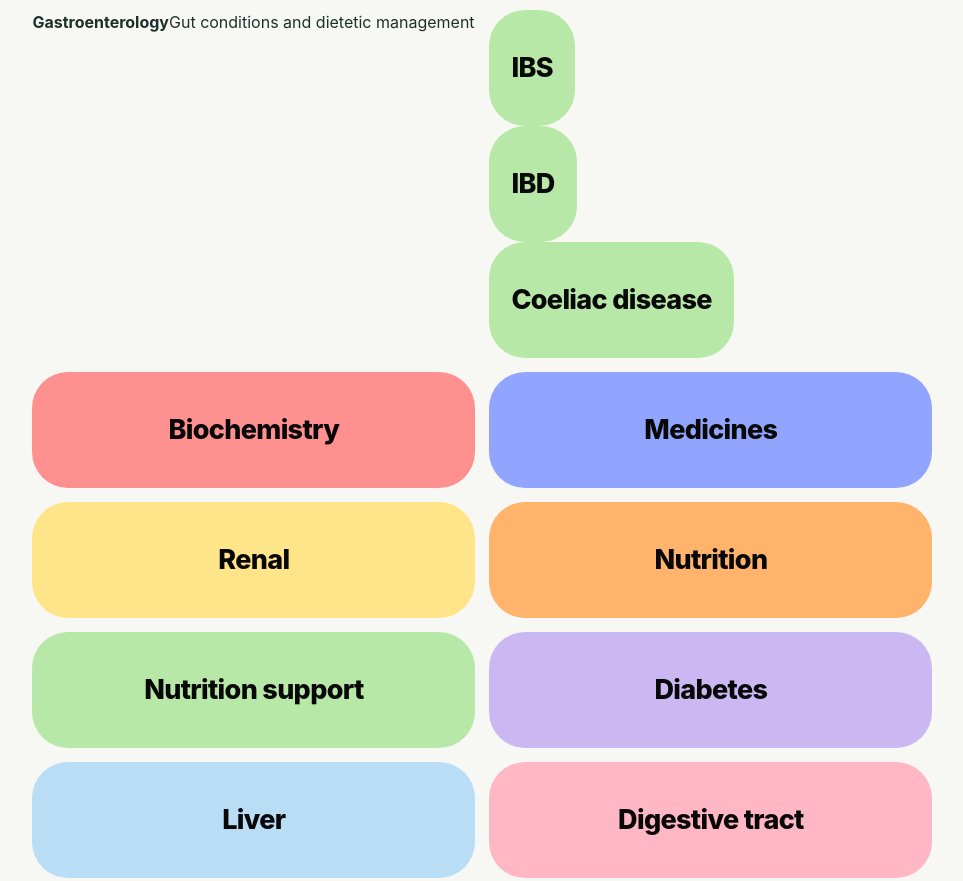
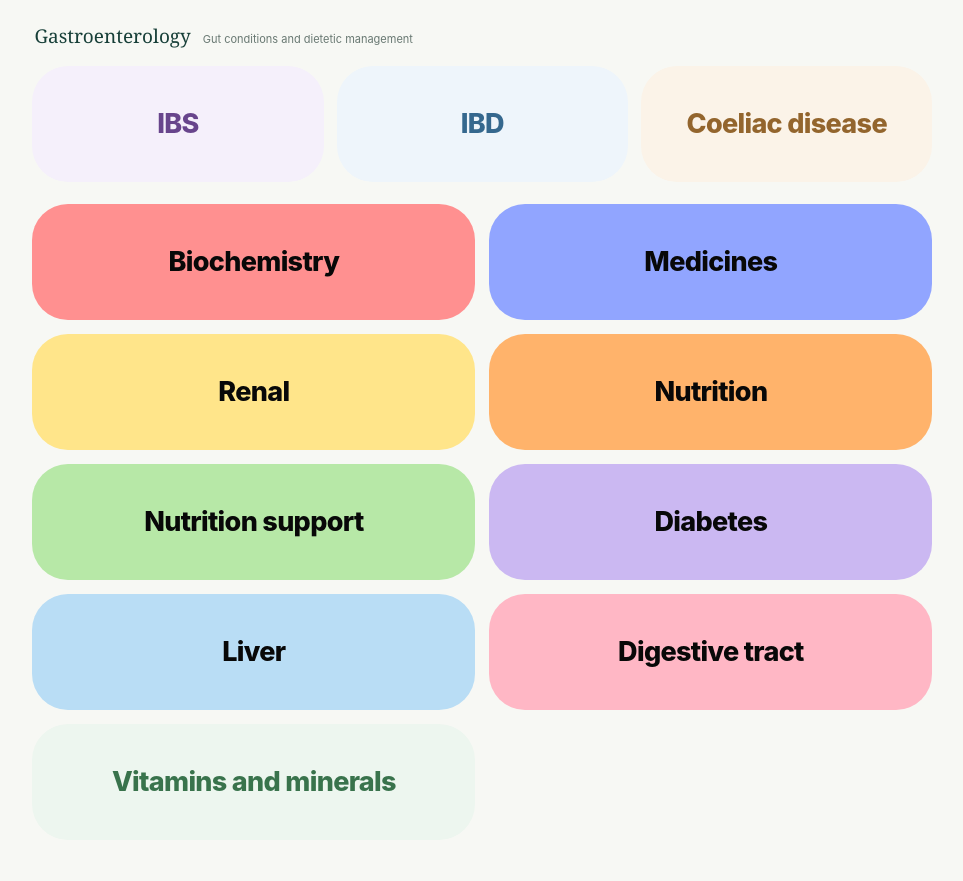
Before and after one commit to seamusC01/DieteticsDeck, a plain HTML site: page index.html in a window 1280 px wide. Shown: the part 1020-1901 px from the top of the page, without its empty margins (70-1033 px from the left). Drawn offline with Linux system fonts and the light colour scheme.

Commit message:
Add distinct colours for gastro and vitamins topics

```diff
--- a/styles.css
+++ b/styles.css
@@ -190,3 +190,24 @@ main{min-height:65vh}.view{display:none}.view.active{display:block}.hero{positio
 .diagram-labels path{stroke:#5e5954;stroke-width:1.4}
 .diagram-labels .diagram-small-label{font-size:10px;font-weight:500;fill:#655c55}
 @media(max-width:520px){.diagram-labels{font-size:10px}}
+
+
+/* Distinct topic colours and grouped gastroenterology section */
+.topic-group-heading{grid-column:1/-1;display:flex;align-items:baseline;gap:12px;margin:12px 0 0;padding:0 2px}
+.topic-group-heading strong{font-family:Georgia,serif;font-size:19px;font-weight:500;color:var(--forest)}
+.topic-group-heading span{font-size:11px;color:var(--muted)}
+.topic-group-grid{grid-column:1/-1;display:grid;grid-template-columns:repeat(3,minmax(0,1fr));gap:13px;margin-bottom:8px}
+.topic-ibs{background:#f5f0fb;border-color:#e3d7f0}
+.topic-ibs .topic-icon{background:#e7dcf4;color:#68458c}
+.topic-ibs strong{color:#68458c}
+.topic-ibd{background:#eef5fb;border-color:#d7e5f1}
+.topic-ibd .topic-icon{background:#dcebf7;color:#35688e}
+.topic-ibd strong{color:#35688e}
+.topic-coeliac-disease{background:#fbf3e8;border-color:#efdfc7}
+.topic-coeliac-disease .topic-icon{background:#f2e2c9;color:#93652d}
+.topic-coeliac-disease strong{color:#93652d}
+.topic-vitamins-and-minerals{background:#edf6ef;border-color:#d5e8d9}
+.topic-vitamins-and-minerals .topic-icon{background:#d9ecdd;color:#39734c}
+.topic-vitamins-and-minerals strong{color:#39734c}
+@media(max-width:760px){.topic-group-grid{grid-template-columns:repeat(2,minmax(0,1fr))}}
+@media(max-width:520px){.topic-group-grid{grid-template-columns:1fr}.topic-group-heading{display:block}.topic-group-heading span{display:block;margin-top:4px}}
```
